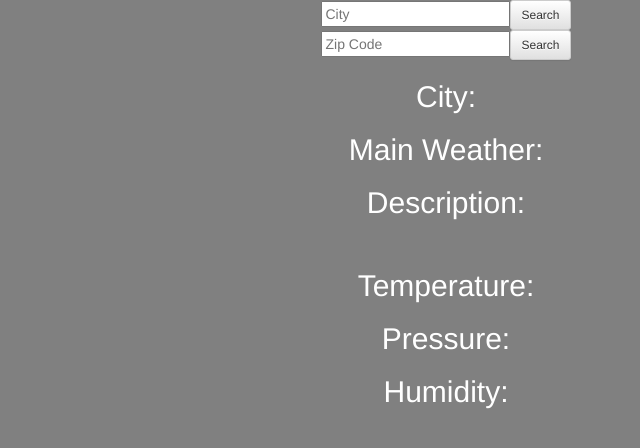
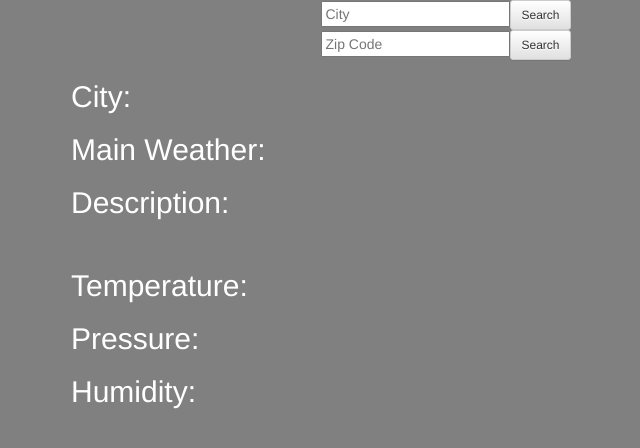
Before and after one commit to dzapps/api-weather-test, a plain HTML site: page index.html in a window 1280 px wide. Shown: the whole page, without its empty margins (194-834 px from the left). Drawn offline with nearby package versions, Linux system fonts and the light colour scheme.

Commit message:
aligned text to the left for better readability

```diff
--- a/index.html
+++ b/index.html
@@ -24,7 +24,7 @@
 		</div>
 
 		<div class="row">
-		    <div class="col-lg-8 col-lg-offset-2 text-center">
+		    <div class="col-lg-8 col-lg-offset-2">
 		        <h2>City: <span id="city"></span></h2>
 		        <h2>Main Weather: <span id="main_weather"></span></h2>
 		        <h2>Description: <span id="description_weather"></span></h2>
```
